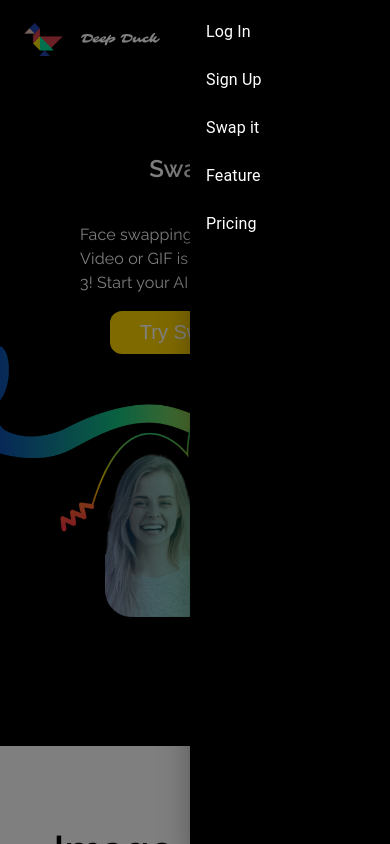
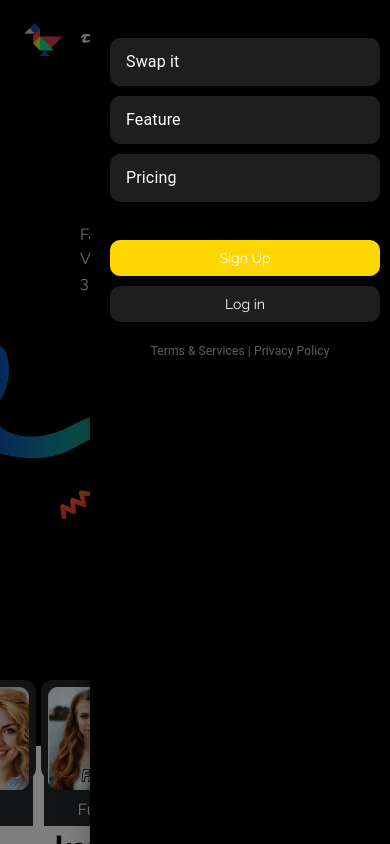
Before and after one commit to Rameeshakhan/DeepDuck, a React (Vite) app: page / in a window 390 px wide. Both pictures are taken after a click on the button "menu". Shown: the top 844 px of the page. Built offline with nearby package versions, Linux system fonts and the light colour scheme.

Commit message:
Final Commit

```diff
--- a/index.html
+++ b/index.html
@@ -10,6 +10,7 @@
   <body style="margin: 0; padding: 0;">
     <div id="root" ></div>
     <div id="modal-root"></div>
+    <div id="dropdown-root"></div>
     <script type="module" src="/src/main.jsx"></script>
   </body>
 </html>
--- a/src/assets/css/landing.module.css
+++ b/src/assets/css/landing.module.css
@@ -125,16 +125,15 @@
    .image {
      height: 300px;
      width: 270px;
-     margin-top: 20%;
+     margin-top: 50px;
    }
 
    .SixInlineDiv{
       justify-content: center;
-
    }
 
    .divItem{
-      margin-top: 40vh;
+      margin-top: 20vh;
       height: 100px;
       /* width: ; */
       margin-bottom: 30px;
--- /dev/null
+++ b/src/assets/css/res.module.css
@@ -0,0 +1,5 @@
+@media screen and (max-width: 800px) {
+    .media-query-container {
+      display: block;
+    }
+  }
--- /dev/null
+++ b/src/components/DropDown.jsx
@@ -0,0 +1,59 @@
+import React from 'react';
+import ReactDOM from 'react-dom';
+import { FaUserCircle } from 'react-icons/fa';
+import { IoMdLogOut } from 'react-icons/io';
+import { RiMoneyDollarCircleFill } from 'react-icons/ri';
+
+const DropDown = () => {
+  const dropdownRoot = document.getElementById('dropdown-root');
+
+  const dropdownStyle = {
+    position: 'absolute',
+    top: '60px',
+    right: '30px',
+    zIndex: 9999,
+    height: 'auto',
+    width: '250px',
+    borderRadius: '10px',
+    color: 'white',
+    background: '#2A2A2C',
+    padding: '20px',
+    fontFamily: "Raleway",
+  };
+
+  const header = {
+    display: 'flex', // Add display flex
+    alignItems: 'center', // Align items to center
+    gap: '10px', // Add gap between icon and text
+    margin: "5px"
+  }
+
+  const options = {
+    background: "#323235",
+    margin: "15px 0px 10px 0px",
+    padding: "10px",
+    color: "white",
+    borderRadius: "5px",
+    display: 'flex', // Add display flex
+    alignItems: 'center', // Align items to center
+    gap: '10px',
+  }
+  return ReactDOM.createPortal(
+    <div style={dropdownStyle} className="dropdown">
+      <div style={header}>
+        <FaUserCircle size="30px" color="grey" />
+        <span>Drop down</span> {/* Wrap the text in a span */}
+      </div>
+
+      <div style={options}>
+      <RiMoneyDollarCircleFill/>
+      Credits 20</div>
+      <div style={options}>
+        <IoMdLogOut/>
+         Logout</div>
+    </div>,
+    dropdownRoot
+  );
+};
+
+export default DropDown;
--- a/src/components/Navbar.jsx
+++ b/src/components/Navbar.jsx
@@ -13,6 +13,39 @@ const Navbar = ( {deepDuckImage, optionColor}) => {
   const handleToggle = () => {
     setOpen(!open);
   };
+
+
+  const list={
+    background: "#1E1E1E",
+    margin : "10px 20px ",
+    width: "90%",
+    borderRadius: "10px",
+    fontFamily: "Raleway"
+  }
+
+  const signupBtn={
+    width: "90%",
+    margin: "20px 20px 10px 20px",
+    backgroundColor: "#FFD600",
+    color: "white",
+    border: "none",
+    fontFamily: "Raleway",
+    padding: "10px",
+    borderRadius: "10px",
+    fontSize: "14px"
+  }
+
+  const loginBtn={
+    width: "90%",
+    margin: "0px 20px 0px 20px",
+    backgroundColor: "#1E1E1E",
+    color: "white",
+    border: "none",
+    fontFamily: "Raleway",
+    padding: "10px",
+    borderRadius: "10px",
+    fontSize: "14px"
+  }
 
   return (
     <div style={{ display: 'flex', alignItems: 'center', padding: '20px', justifyContent: 'space-between' }}>
@@ -33,24 +66,24 @@ const Navbar = ( {deepDuckImage, optionColor}) => {
             <MenuIcon sx={{color: optionColor}}/>
           </IconButton>
 
-          <Drawer anchor="right" open={open} onClose={handleToggle} PaperProps={{ sx: { backgroundColor: 'black', color: 'white' } }}>
-            <List style={{ width: '200px' }}>
-              <ListItem button onClick={() => navigate('/login')}>
-                <ListItemText primary="Log In" />
-              </ListItem>
-              <ListItem button onClick={() => navigate('/signup')}>
-                <ListItemText primary="Sign Up" />
-              </ListItem>
-              <ListItem button>
+          <Drawer anchor="right" open={open} onClose={handleToggle} PaperProps={{ sx: { backgroundColor: 'black', color: 'white' , textAlign: "left" , margin : "20px auto", width: "300px"} }}>
+            <List style={{ width: '300px' }}>
+
+              <ListItem button sx={list}>
                 <ListItemText primary="Swap it" />
               </ListItem>
-              <ListItem button>
+              <ListItem button sx={list}>
                 <ListItemText primary="Feature" />
               </ListItem>
-              <ListItem button onClick={()=> navigate("/pricing")}>
+              <ListItem button onClick={()=> navigate("/pricing")} sx={list}>
                 <ListItemText primary="Pricing"  />
               </ListItem>
             </List>
+            <button style={signupBtn} onClick={() => navigate('/signup')}>Sign Up</button>
+            <button style={loginBtn}onClick={() => navigate('/login')} >Log in</button>
+         <Typography
+         sx={{textAlign: "center" , fontSize: "12px" , color: "#5E5E5E", margin: "10px", padding: "10px", cursor: "pointer"}}
+         > <span onClick={() => navigate('/policy')}>Terms & Services </span>  |  <span  onClick={() => navigate('/policy')}> Privacy Policy</span></Typography>
           </Drawer>
         </>
       ) : (
--- a/src/components/Navbar2.jsx
+++ b/src/components/Navbar2.jsx
@@ -3,24 +3,34 @@ import { Typography, Button, Drawer, List, ListItem, ListItemText, IconButton, u
 import { Menu as MenuIcon } from '@mui/icons-material';
 import logo from "../assets/images/logo.png";
 import { useNavigate } from 'react-router-dom';
+import { FaUserCircle } from "react-icons/fa";
+import { MdArrowDropDown } from "react-icons/md";
+import DropDown from './DropDown';
 
-const Navbar = ( {deepDuckImage, optionColor}) => {
-
+const Navbar = ({ deepDuckImage, optionColor }) => {
   const navigate = useNavigate();
   const [open, setOpen] = useState(false);
   const isMobile = useMediaQuery('(max-width: 650px)');
+  const [dropdownVisible, setDropdownVisible] = useState(false);
 
   const handleToggle = () => {
     setOpen(!open);
   };
 
+  const handleDropdownToggle = () => {
+    setDropdownVisible(!dropdownVisible);
+  };
+
   return (
     <div style={{ display: 'flex', alignItems: 'center', padding: '20px', justifyContent: 'space-between' }}>
-
       <div style={{ display: 'flex', alignItems: 'center' }}>
         <picture>
-          <img src={logo} alt="Logo" height="39px" width="47px"
-          onClick={()=> navigate("/")}
+          <img
+            src={logo}
+            alt="Logo"
+            height="39px"
+            width="47px"
+            onClick={() => navigate("/")}
           />
         </picture>
         <span style={{ marginLeft: '10px' }}>
@@ -31,10 +41,14 @@ const Navbar = ( {deepDuckImage, optionColor}) => {
       {isMobile ? (
         <>
           <IconButton edge="start" color="inherit" aria-label="menu" onClick={handleToggle}>
-            <MenuIcon sx={{color: optionColor}}/>
+            <MenuIcon sx={{ color: optionColor }} />
           </IconButton>
-
-          <Drawer anchor="right" open={open} onClose={handleToggle} PaperProps={{ sx: { backgroundColor: 'black', color: 'white' } }}>
+          <Drawer
+            anchor="right"
+            open={open}
+            onClose={handleToggle}
+            PaperProps={{ sx: { backgroundColor: 'black', color: 'white' } }}
+          >
             <List style={{ width: '200px' }}>
               <ListItem button onClick={() => navigate('/login')}>
                 <ListItemText primary="Log In" />
@@ -48,8 +62,8 @@ const Navbar = ( {deepDuckImage, optionColor}) => {
               <ListItem button>
                 <ListItemText primary="Feature" />
               </ListItem>
-              <ListItem button onClick={()=> navigate("/pricing")}>
-                <ListItemText primary="Pricing"  />
+              <ListItem button onClick={() => navigate("/pricing")}>
+                <ListItemText primary="Pricing" />
               </ListItem>
             </List>
           </Drawer>
@@ -57,20 +71,36 @@ const Navbar = ( {deepDuckImage, optionColor}) => {
       ) : (
         <>
           <div style={{ flex: '1', textAlign: 'center' }}>
-        <Typography variant="p" style={{ fontFamily: 'Raleway', fontSize: '14px', fontWeight: 600, lineHeight: '16px', letterSpacing: '0em', textAlign: 'left', color: optionColor, margin: "0px 20px" }}>
+            <Typography
+              variant="p"
+              style={{ fontFamily: 'Raleway', fontSize: '14px', fontWeight: 600, lineHeight: '16px', letterSpacing: '0em', textAlign: 'left', color: optionColor, margin: "0px 20px" }}
+            >
               Swap it
             </Typography>
-      <Typography variant="p" style={{ fontFamily: 'Raleway', fontSize: '14px', fontWeight: 600, lineHeight: '16px', letterSpacing: '0em', textAlign: 'left', color: optionColor, margin: "0px 20px" }}>
+            <Typography
+              variant="p"
+              style={{ fontFamily: 'Raleway', fontSize: '14px', fontWeight: 600, lineHeight: '16px', letterSpacing: '0em', textAlign: 'left', color: optionColor, margin: "0px 20px" }}
+            >
               Feature
             </Typography>
-      <Typography variant="p" onClick={()=> navigate("/pricing")} style={{ fontFamily: 'Raleway', fontSize: '14px', fontWeight: 600, lineHeight: '16px', letterSpacing: '0em', textAlign: 'left', color: optionColor, margin: "0px 20px"  }}>
+            <Typography
+              variant="p"
+              onClick={() => navigate("/pricing")}
+              style={{ fontFamily: 'Raleway', fontSize: '14px', fontWeight: 600, lineHeight: '16px', letterSpacing: '0em', textAlign: 'left', color: optionColor, margin: "0px 20px" }}
+            >
               Pricing
             </Typography>
-      <Typography variant="p" onClick={()=> navigate("/gallery")} style={{ fontFamily: 'Raleway', fontSize: '14px', fontWeight: 600, lineHeight: '16px', letterSpacing: '0em', textAlign: 'left', color: optionColor, margin: "0px 20px"  }}>
+            <Typography
+              variant="p"
+              onClick={() => navigate("/gallery")}
+              style={{ fontFamily: 'Raleway', fontSize: '14px', fontWeight: 600, lineHeight: '16px', letterSpacing: '0em', textAlign: 'left', color: optionColor, margin: "0px 20px" }}
+            >
               Gallery
             </Typography>
           </div>
-
+          <FaUserCircle size="30px" color="#343434" />
+          <MdArrowDropDown color="#343434" size="30px" onClick={handleDropdownToggle} />
+          {dropdownVisible && <DropDown />}
         </>
       )}
     </div>
--- a/src/pages/Landing/Landing.jsx
+++ b/src/pages/Landing/Landing.jsx
@@ -3,7 +3,7 @@ import styles from "../../assets/css/landing.module.css"
 import IntroSection from './IntroSection'
 import Navbar from '../../components/Navbar'
 import Footer from '../../components/Footer'
-import deepDuck from "../../assets/images/deepDuck.png"
+import deepDuck from "../../assets/images/DeepDuck.png"
 import Section2 from "./Section2"
 import Section3 from './Section3'
 import Section4 from './Section4'
--- a/src/pages/Landing/Section2.jsx
+++ b/src/pages/Landing/Section2.jsx
@@ -3,7 +3,7 @@ import image1 from "../../assets/images/LandingSec2.png";
 import stick from "../../assets/images/stick.png";
 import arrow from "../../assets/images/arrowBtn.png";
 import { useNavigate } from 'react-router-dom';
-
+import styles from "../../assets/css/res.module.css"
 
 const Section2 = () => {
     const navigate = useNavigate()
@@ -21,7 +21,8 @@ const Section2 = () => {
                 background: "White",
                 padding: "06%",
                 display: "flex"
-            }}>
+            }}
+            >
                 <div style={divStyles}>
                 <div style={{
                         display: "flex",
```
Lines whose indentation alone changed are shown as unchanged.
